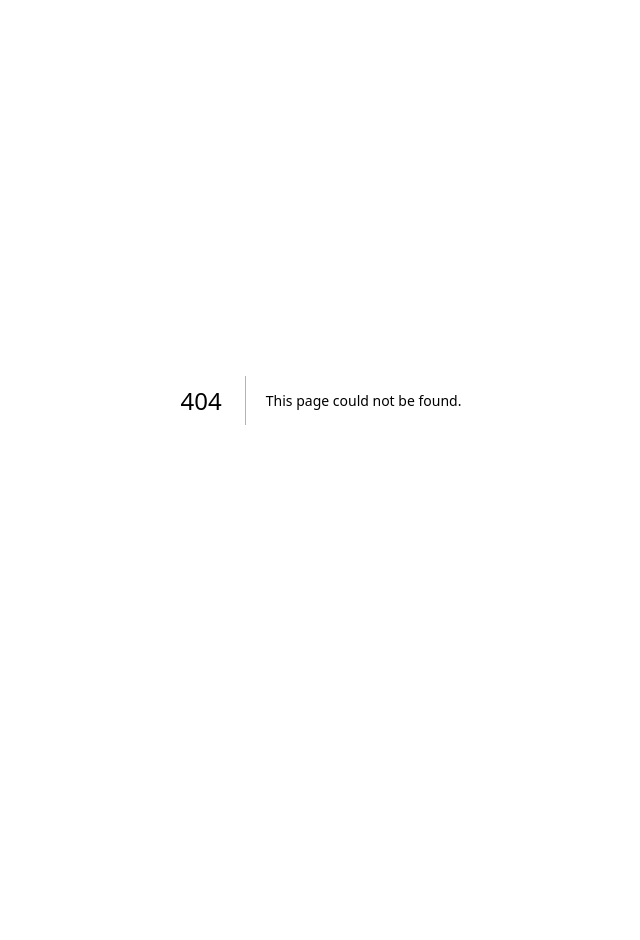
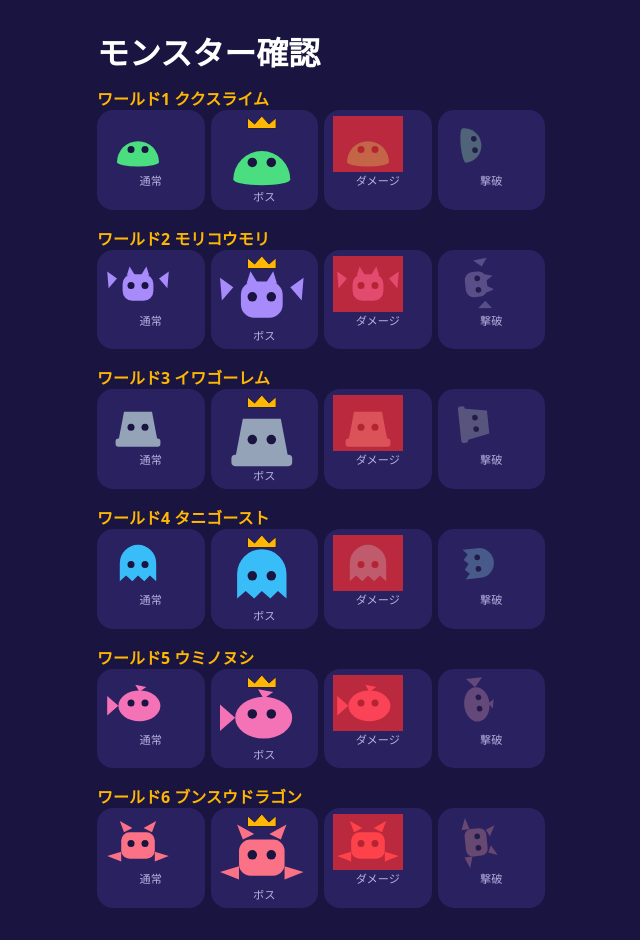
Before and after one commit to FLOTANC/My-intro2, a Next.js app in the folder math-quest/: page /monster-preview in a window 1280 px wide. Before the commit this address had no page. Shown: the whole page, without its empty margins (319-959 px from the left). Before the commit the page ends 800 px from the top, so only its background shows below. Built offline with nearby package versions, Linux system fonts and the light colour scheme.

Commit message:
math-quest: add monster SVG component

```diff
--- /dev/null
+++ b/math-quest/app/monster-preview/page.tsx
@@ -0,0 +1,32 @@
+import MonsterView from '@/components/Monster';
+import { MONSTERS } from '@/lib/battle';
+
+// 6体×（通常・ボス・ダメージ・撃破）の見え方を並べる（Task 3で削除）
+export default function MonsterPreview() {
+  const states = [
+    { label: '通常', props: {} },
+    { label: 'ボス', props: { isBoss: true } },
+    { label: 'ダメージ', props: { hurt: true } },
+    { label: '撃破', props: { defeated: true } },
+  ];
+  return (
+    <main>
+      <h1 style={{ margin: '12px 0' }}>モンスター確認</h1>
+      {MONSTERS.map(m => (
+        <section key={m.world} style={{ marginBottom: 16 }}>
+          <h2 style={{ fontSize: '1rem', color: 'var(--accent)' }}>
+            ワールド{m.world} {m.name}
+          </h2>
+          <div style={{ display: 'grid', gridTemplateColumns: 'repeat(4, 1fr)', gap: 6 }}>
+            {states.map(s => (
+              <div key={s.label} className="card" style={{ textAlign: 'center', padding: 6 }}>
+                <MonsterView monster={m} size={70} {...s.props} />
+                <div style={{ fontSize: '0.7rem', color: 'var(--muted)' }}>{s.label}</div>
+              </div>
+            ))}
+          </div>
+        </section>
+      ))}
+    </main>
+  );
+}
--- /dev/null
+++ b/math-quest/components/Monster.tsx
@@ -0,0 +1,95 @@
+import type { Monster, MonsterShape } from '@/lib/battle';
+
+const EYE = '#1a1440';
+
+function Eyes({ y = 42 }: { y?: number }) {
+  return (
+    <g fill={EYE}>
+      <circle cx="40" cy={y} r="5" />
+      <circle cx="60" cy={y} r="5" />
+    </g>
+  );
+}
+
+function Body({ shape, color }: { shape: MonsterShape; color: string }) {
+  if (shape === 'bat') return (
+    <g fill={color}>
+      <polygon points="20,32 6,22 8,46" />
+      <polygon points="80,32 94,22 92,46" />
+      <rect x="28" y="26" width="44" height="38" rx="14" />
+      <polygon points="34,28 38,15 46,28" />
+      <polygon points="66,28 62,15 54,28" />
+    </g>
+  );
+  if (shape === 'rock') return (
+    <g fill={color}>
+      <polygon points="22,66 30,24 70,24 78,66" />
+      <rect x="18" y="62" width="64" height="12" rx="4" />
+    </g>
+  );
+  if (shape === 'ghost') return (
+    <g fill={color}>
+      <path d="M24 66 V40 a26 26 0 0 1 52 0 v26 l-9 -8 -8 8 -9 -8 -8 8 -9 -8 z" />
+    </g>
+  );
+  if (shape === 'fish') return (
+    <g fill={color}>
+      <ellipse cx="52" cy="44" rx="30" ry="22" />
+      <polygon points="22,44 6,30 6,58" />
+      <polygon points="52,24 46,14 62,17" />
+    </g>
+  );
+  if (shape === 'dragon') return (
+    <g fill={color}>
+      <polygon points="26,54 6,60 26,68" />
+      <polygon points="74,54 94,60 74,68" />
+      <rect x="26" y="26" width="48" height="38" rx="12" />
+      <polygon points="30,26 24,10 42,20" />
+      <polygon points="70,26 76,10 58,20" />
+    </g>
+  );
+  return (
+    <g fill={color}>
+      <path d="M20 66 a30 30 0 0 1 60 0 z" />
+      <ellipse cx="50" cy="66" rx="30" ry="6" />
+    </g>
+  );
+}
+
+export default function MonsterView({
+  monster, isBoss = false, hurt = false, defeated = false, size = 120,
+}: {
+  monster: Monster; isBoss?: boolean; hurt?: boolean; defeated?: boolean; size?: number;
+}) {
+  const eyeY = monster.shape === 'rock' ? 46
+    : monster.shape === 'fish' ? 40
+    : monster.shape === 'slime' ? 48
+    : 42;
+  // ボスは表示サイズ自体を一回り大きくする（内部だけの拡大だと王冠と体が
+  // ぶつかりやすいため、控えめな内部スケール + 外形サイズアップで対応）
+  const displaySize = isBoss ? size * 1.28 : size;
+  return (
+    <svg viewBox="0 0 100 80" width={displaySize} height={displaySize * 0.8}
+      role="img" aria-label={`${isBoss ? 'ボス' : 'てき'}の${monster.name}${defeated ? '（撃破）' : hurt ? '（ダメージ）' : ''}`}
+      style={{
+        display: 'block',
+        overflow: 'visible',
+        transition: 'transform 220ms ease, opacity 220ms ease, filter 160ms ease',
+        transform: defeated ? 'rotate(84deg) scale(0.82)' : hurt ? 'translateX(3px)' : 'none',
+        opacity: defeated ? 0.4 : 1,
+        filter: defeated ? 'grayscale(0.55)' : 'none',
+      }}>
+      <g transform={isBoss ? 'translate(50,54) scale(1.06) translate(-50,-50)' : undefined}>
+        <Body shape={monster.shape} color={monster.color} />
+        <Eyes y={eyeY} />
+      </g>
+      {isBoss && (
+        <polygon points="34,14 34,2 42,9 50,0 58,9 66,2 66,14" fill="#ffb703" stroke="#1a1440" strokeWidth="1" strokeLinejoin="round" />
+      )}
+      {/* ダメージ時の赤いフラッシュ */}
+      <rect x="0" y="0" width="100" height="80" fill="#ff2d2d"
+        opacity={hurt ? 0.68 : 0}
+        style={{ transition: 'opacity 150ms ease', pointerEvents: 'none' }} />
+    </svg>
+  );
+}
```
